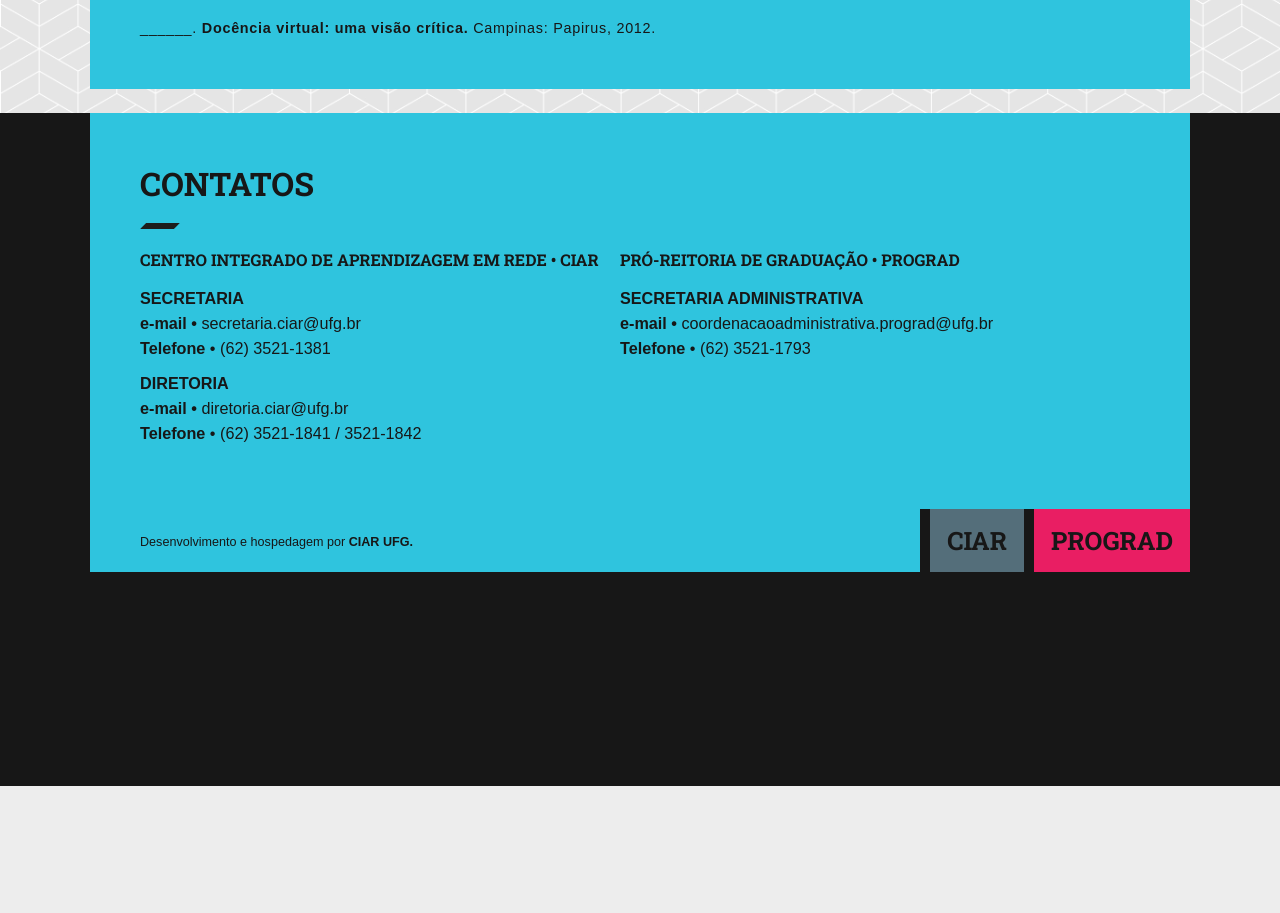
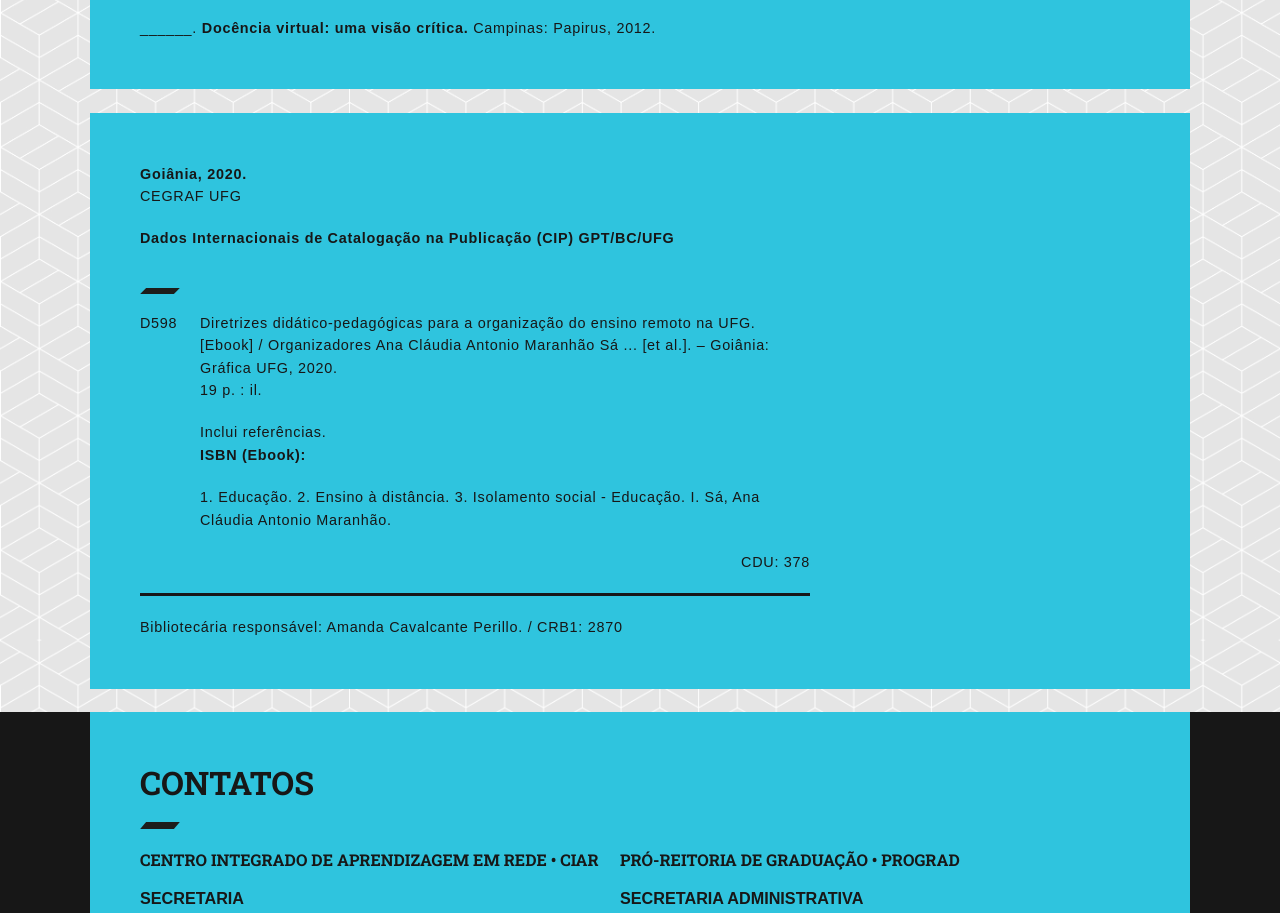
Before and after one commit to ciar-multimidia/ensino-remoto-UFG, a plain HTML site: page index.html in a window 1280 px wide. Shown: the part 3063-3976 px from the top of the page. Before the commit the page ends 3849 px from the top, so only its background shows below. Drawn offline with nearby package versions, Linux system fonts and the light colour scheme; a web font is replaced by a local one.

Commit message:
inserção de ficha catalográfica

```diff
--- a/assets/css/layout/_portal.scss
+++ b/assets/css/layout/_portal.scss
@@ -251,7 +251,8 @@ body.portal {
 //**** FICHA_CATALOGRAFICA **** ISBN **** //
 
 .catalogacao {
-	width: 65%;
+	width: 100%;
+	max-width: 670px;
 	border-bottom: 3px solid $preto;
 	margin-bottom: 20px;
 	@media (max-width: $smart-maior) {
--- a/index.html
+++ b/index.html
@@ -210,7 +210,7 @@
 			<p>______. <strong>Docência virtual: uma visão crítica.</strong> Campinas: Papirus, 2012.</p>
 		</div>
 
-		<div class="quadroazul hidden">
+		<div class="quadroazul">
 			<p><strong>Goiânia, 2020.</strong> <br>
 			CEGRAF UFG</p>
 
@@ -219,15 +219,16 @@
 			<img class="grafismocontato" src="assets/img/grafismo_contato.svg" alt="">
 
 				<div class="catalogacao clearfix">
-					<div class="dados"><p>0987</p></div>
+					<div class="dados"><p>D598</p></div>
 					<div class="info">
-						<p>Lorem ipsum dolor sit amet, consectetur adipisicing elit. Ut omnis harum aut, eos, nisi ullam provident doloremque amet excepturi fugit!</p>
-						<p><strong>ISBN: 000 000 000 00</strong></p>
-						<p>Lorem ipsum dolor sit amet, consectetur adipisicing elit. Adipisci architecto nobis non, ducimus nesciunt nihil illo temporibus sed, animi doloribus distinctio, recusandae est deleniti pariatur voluptas quae perferendis ipsam veritatis.</p>
+						<p>Diretrizes didático-pedagógicas para a organização do ensino remoto na UFG. [Ebook] / Organizadores Ana Cláudia  Antonio Maranhão Sá ... [et al.]. – Goiânia: Gráfica UFG, 2020.<br>19 p. : il.</p>
+						<p>Inclui referências.<br><strong>ISBN (Ebook): </strong></p>
+						<p>1. Educação. 2. Ensino à distância. 3. Isolamento social - Educação. I. Sá, Ana Cláudia Antonio Maranhão.</p>
+						<p style="text-align: right">CDU: 378</p>
 					</div>
 				</div>
 
-			<p>Bibliotecária responsável: Lorem ipsum dolor. / CRB1: 0000</p>
+			<p>Bibliotecária responsável: Amanda Cavalcante Perillo. / CRB1: 2870</p>
 		</div>
 
 	</article>
```
Also changed, not shown: assets/css/layout.css, 1 other file.
